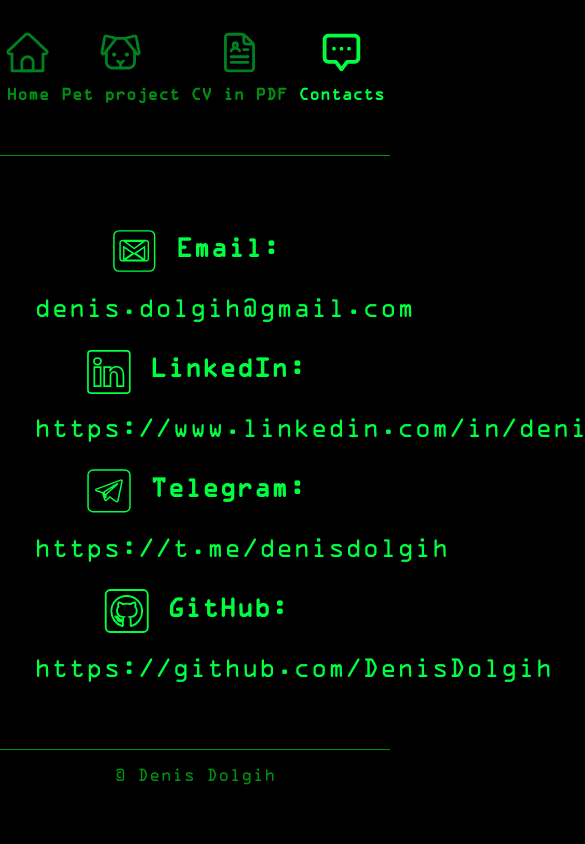
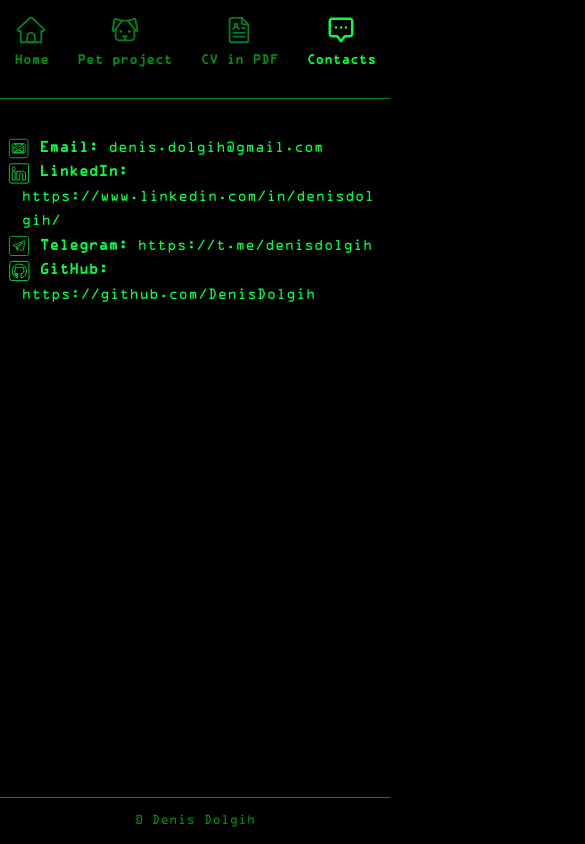
Before and after one commit to DenisDolgih/dolgih.eu, a Vue app: page /contacts in a window 390 px wide. Shown: the top 844 px of the page, 585 px wide, since content can reach past the window. Built offline with nearby package versions, Linux system fonts and the light colour scheme.

Commit message:
improved site responsivity

```diff
--- a/src/App.vue
+++ b/src/App.vue
@@ -47,6 +47,17 @@
   @media only screen and (max-width: 650px) {
     font-size: 15px;
   }
+
+  @media only screen and (max-width: 480px) {
+    font-size: 12px;
+    margin-bottom: 15px;
+    padding: 15px 0;
+  }
+
+  @media only screen and (max-width: 360px) {
+    font-size: 10px;
+    padding: 10px 0;
+  }
 }
 
 nav a {
@@ -55,6 +66,10 @@
   transition: border-bottom 0.5s;
   position: relative;
   padding-bottom: 15px;
+
+  @media only screen and (max-width: 480px) {
+    padding-bottom: 8px;
+  }
 }
 
 nav a::before {
@@ -79,22 +94,41 @@
   height: 3em;
   margin: 0 auto 10px;
   opacity: 0.5;
+
+  @media only screen and (max-width: 480px) {
+    height: 2.5em;
+    margin-bottom: 5px;
+  }
+
+  @media only screen and (max-width: 360px) {
+    height: 2em;
+  }
 }
 
 main {
   margin: 0 auto;
+  width: 100%;
+  box-sizing: border-box;
   max-width: 1080px;
   padding: 10px;
-  min-height: calc(100vh - 301px);
+  flex: 1;
 
   @media only screen and (max-width: 650px) {
     text-align: center;
+  }
+
+  @media only screen and (max-width: 480px) {
+    padding: 8px;
   }
 }
 
 footer {
   text-align: center;
   border-top: 1px solid #008f11;
+
+  @media only screen and (max-width: 480px) {
+    font-size: 12px;
+  }
 }
 
 .router-link-active {
--- a/src/Pages/Contacts.vue
+++ b/src/Pages/Contacts.vue
@@ -1,14 +1,14 @@
 <script setup>
-import Matrix from '../components/Matrix.vue'
-import github from '../assets/github.svg'
-import gmail from '../assets/gmail.svg'
-import linkedin from '../assets/linkedin.svg'
-import telegram from '../assets/telegram.svg'
+import Matrix from "../components/Matrix.vue";
+import github from "../assets/github.svg";
+import gmail from "../assets/gmail.svg";
+import linkedin from "../assets/linkedin.svg";
+import telegram from "../assets/telegram.svg";
 </script>
 <template>
   <ul>
     <li>
-            <img :src="gmail" alt="Denis Dolgih Gmail" class="contact_icon">
+      <img :src="gmail" alt="Denis Dolgih Gmail" class="contact_icon" />
       <strong>
         <Matrix text=" Email: " />
       </strong>
@@ -17,16 +17,19 @@
       </a>
     </li>
     <li>
-            <img :src="linkedin" alt="Denis Dolgih LinkedIn" class="contact_icon">
+      <img :src="linkedin" alt="Denis Dolgih LinkedIn" class="contact_icon" />
       <strong>
         <Matrix text=" LinkedIn: " />
       </strong>
-            <a href="https://www.linkedin.com/in/denisdolgih/" alt="Denis Dolgih LinkedIn">
+      <a
+        href="https://www.linkedin.com/in/denisdolgih/"
+        alt="Denis Dolgih LinkedIn"
+      >
         <Matrix text="https://www.linkedin.com/in/denisdolgih/" />
       </a>
     </li>
     <li>
-            <img :src="telegram" alt="Denis Dolgih Telegram" class="contact_icon">
+      <img :src="telegram" alt="Denis Dolgih Telegram" class="contact_icon" />
       <strong>
         <Matrix text=" Telegram: " />
       </strong>
@@ -35,7 +38,7 @@
       </a>
     </li>
     <li>
-            <img :src="github" alt="Denis Dolgih GitHub" class="contact_icon">
+      <img :src="github" alt="Denis Dolgih GitHub" class="contact_icon" />
       <strong>
         <Matrix text=" GitHub: " />
       </strong>
@@ -53,9 +56,34 @@
   margin-left: 0;
   padding-left: 1em;
   text-indent: -1em;
+  word-wrap: normal;
+
+  @media only screen and (max-width: 650px) {
+    text-align: left;
+    font-size: 1.2em;
+    line-height: 2em;
+  }
+
+  @media only screen and (max-width: 480px) {
+    font-size: 0.85em;
+    line-height: 1.8em;
+  }
+
+  @media only screen and (max-width: 360px) {
+    font-size: 0.8em;
+  }
+}
+a {
+  @media only screen and (max-width: 650px) {
+    overflow-wrap: anywhere;
+  }
 }
 .contact_icon {
   width: 2em;
   vertical-align: middle;
+
+  @media only screen and (max-width: 480px) {
+    width: 1.6em;
+  }
 }
 </style>
--- a/src/style.css
+++ b/src/style.css
@@ -23,4 +23,8 @@
   border: none;
   font-size: 16px;
   font-family: 'OCR A Std', monospace;
+  display: flex;
+  flex-direction: column;
+  min-height: 100vh;
+  min-height: 100dvh;
 }
```
Lines whose indentation alone changed are shown as unchanged.
